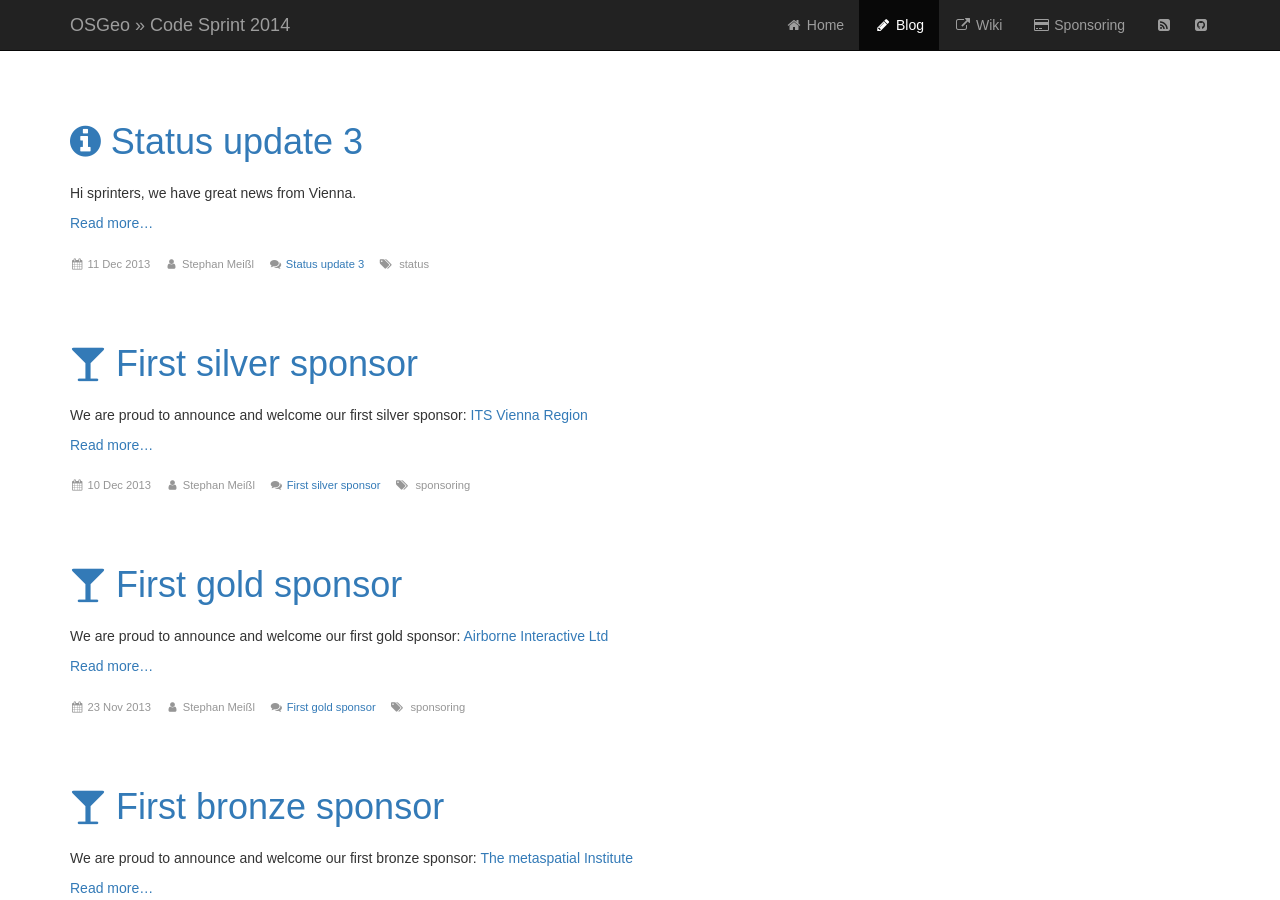
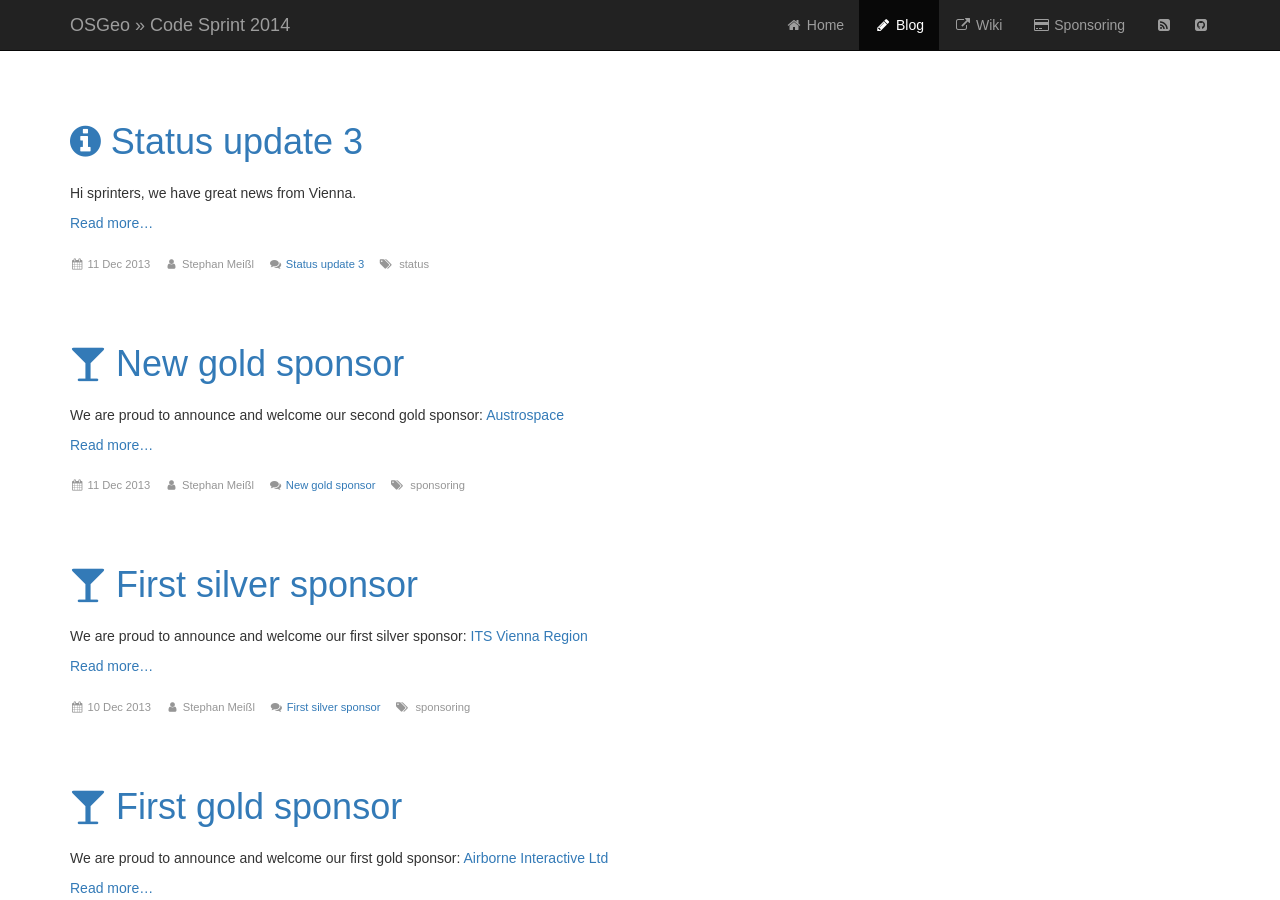
Before and after one commit to EOX-A/vienna_code_sprint_2014, a Jekyll site: the page built from blog.html, in a window 1280 px wide and 900 px high. Built offline with Jekyll 4.4.1, drawn with Linux system fonts in a browser that asks for light colours; nearby versions of some CDN libraries; some web fonts are replaced; Markdown is read by kramdown in place of the engine named in the settings; a script that is not in the unit is left out; comment, search, counter and statistics services are not loaded.

Commit message:
Adding new gold sponsor Austrospace.

```diff
--- /dev/null
+++ b/_posts/2013-12-11-new-gold-sponsor.markdown
@@ -0,0 +1,12 @@
+---
+layout: post
+title:  New gold sponsor
+date:   2013-12-11
+author: Stephan Meißl
+tags:   sponsoring
+icon:   fa-glass
+---
+
+We are proud to announce and welcome our second gold sponsor: [Austrospace](http://www.austrospace.at/)
+
+[![Austrospace]({{ site.baseurl}}/assets/Logo-Austrospace.png)](http://www.austrospace.at/ "Austrospace")
```
Also changed, not shown: index.md (+1 -0 lines), assets/Logo-Austrospace.png (added).
